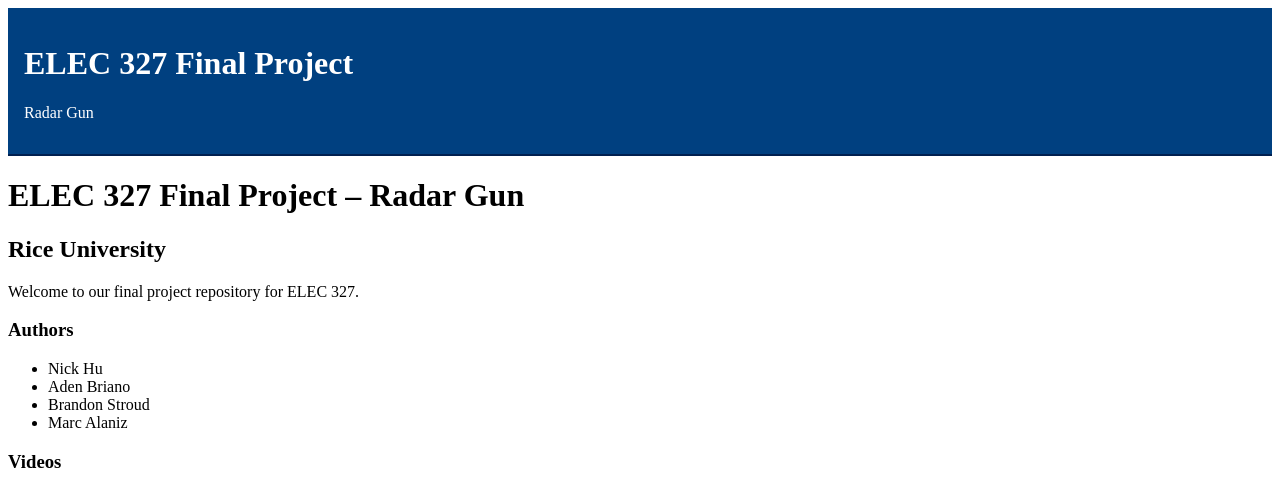
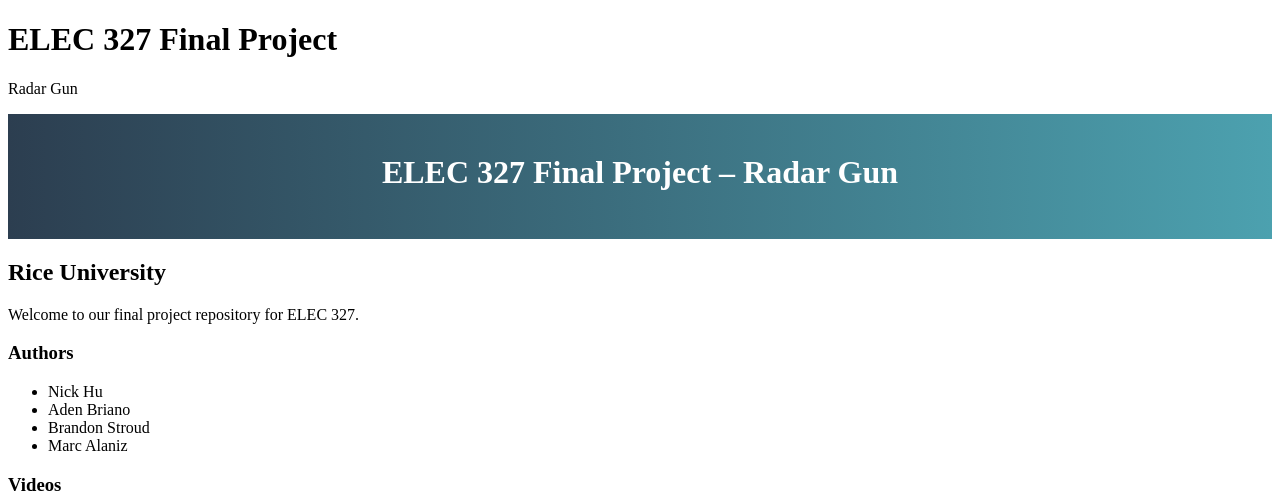
Before and after one commit to nkh5/website, a Jekyll site: the page built from index.md, in a window 1280 px wide. Shown: the top 503 px of the page. Built offline with Jekyll 4.4.1, drawn with Linux system fonts in a browser that asks for light colours; our own code applies the rules of GitHub Pages for plain Markdown files.

Commit message:
Update style.css

```diff
--- a/assets/css/style.css
+++ b/assets/css/style.css
@@ -1,31 +1,16 @@
-.site-header {
-  /* pick whatever color you like: */
-  background-color: #004080;
-  color: white;            /* header text color */
-  padding: 1rem;           /* some breathing room */
-  border-bottom: 2px solid #002050;  /* optional accent line */
-}
-
-.site-hero {
-  /* 1. Center everything */
+.site-banner {
+  /* your old .site-hero styles */
   text-align: center;
-
-  /* 2. Change the background to a solid color (or your own gradient) */
-  /* background-color: #2c3e50;     */      /* a dark slate blue */
-  background: linear-gradient(90deg, #2c3e50, #4ca1af);  /* <- alternative gradient */
-
-  /* 3. Add some vertical padding so it doesn’t look squished */
+  background: linear-gradient(90deg, #2c3e50, #4ca1af);
   padding: 2.5rem 1rem;
 }
-
-.site-hero h1,
-.site-hero p {
-  /* 4. Make sure your text contrasts strongly against the new background */
+.site-banner h1 {
+  color: #ffffff;
+  margin: 0 0 0.5rem;
+}
+.site-banner p {
   color: #ffffff;
   margin: 0;
-}
-
-.site-hero p {
   font-size: 1.1rem;
   opacity: 0.8;
 }
```
